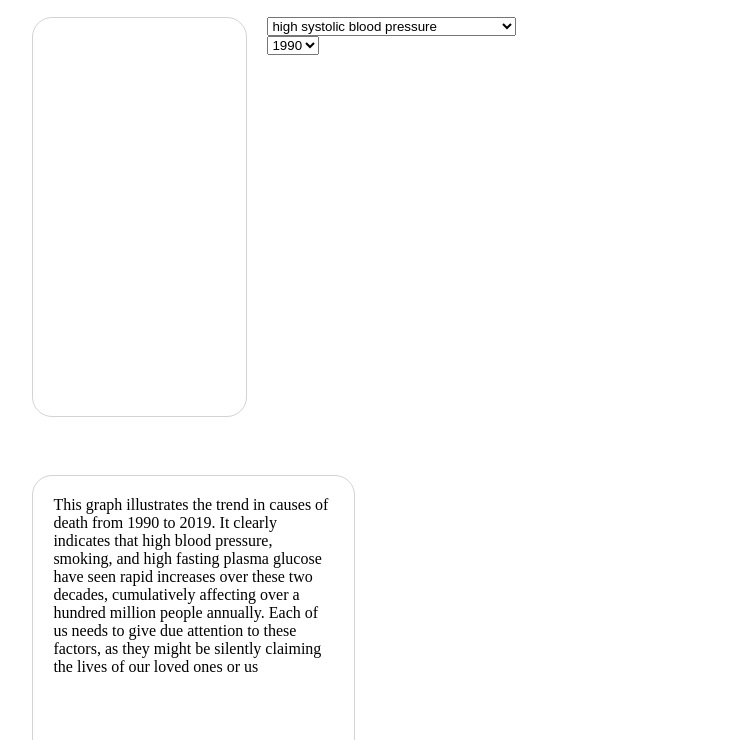
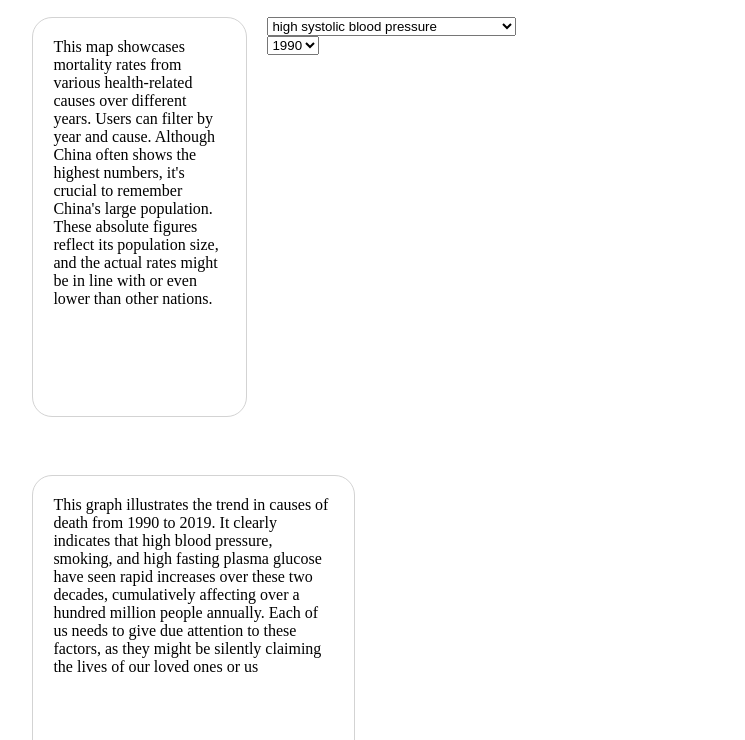
Before and after one commit to JimXiongyuWang/Week10HomeWork, a plain HTML site: page index.html in a window 1280 px wide. Shown: the part 60-800 px from the top of the page, without its empty margins (70-815 px from the left). Drawn offline with nearby package versions, Linux system fonts and the light colour scheme; a script that the page names is missing.

Commit message:
Update index.html

```diff
--- a/index.html
+++ b/index.html
@@ -61,7 +61,7 @@
       </style>
       <section id="part1">
         <div class="annotation">
-          <p></p>
+          <p>This map showcases mortality rates from various health-related causes over different years. Users can filter by year and cause. Although China often shows the highest numbers, it's crucial to remember China's large population. These absolute figures reflect its population size, and the actual rates might be in line with or even lower than other nations.</p>
         </div>
         <div>
           <div class="categoryFilters"></div>
```
